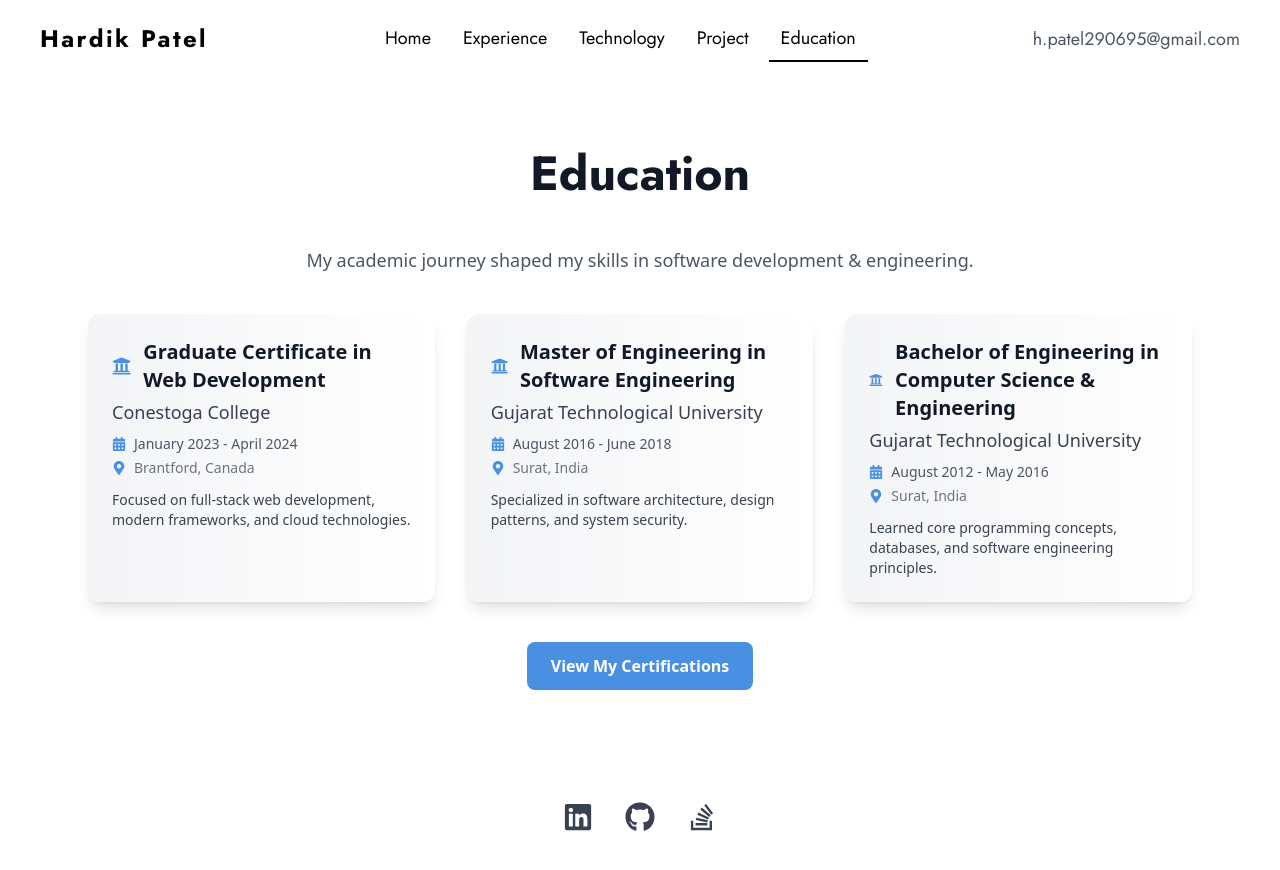
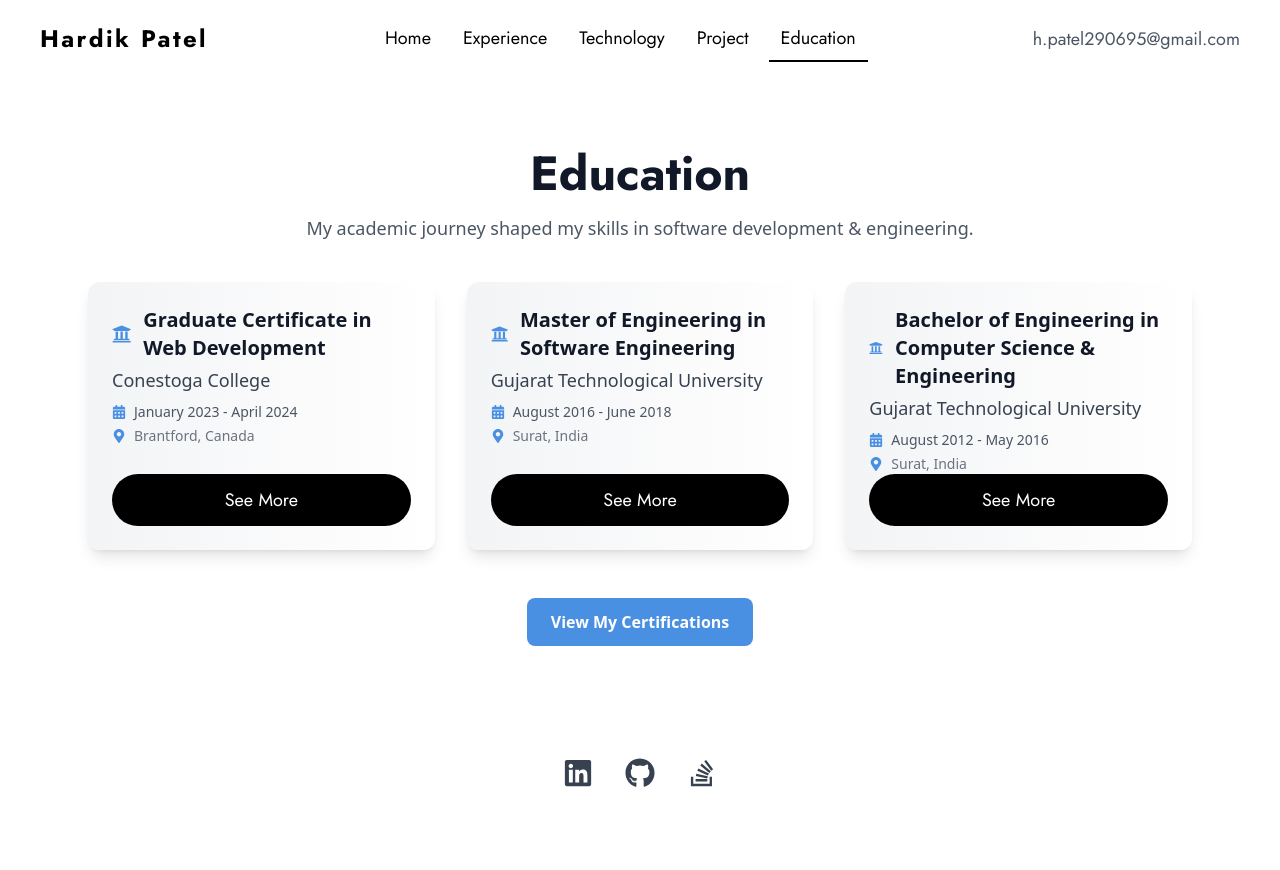
Before and after one commit to hardikpatel2906/my-portfolio, a React (Create React App) app: page /education in a window 1280 px wide. After the commit the page ends 828 px from the top, so only its background shows below. Built offline with nearby package versions, Linux system fonts and the light colour scheme.

Commit message:
Education and Experience design change

```diff
--- a/src/components/Education.js
+++ b/src/components/Education.js
@@ -1,47 +1,51 @@
-import React from "react";
+import React, { useState } from "react";
 import { FaMapMarkerAlt, FaCalendarAlt, FaUniversity } from "react-icons/fa";
 
 const educationData = [
     {
-        "course": "Graduate Certificate in Web Development",
-        "university": "Conestoga College",
-        "duration": "January 2023 - April 2024",
-        "place": "Brantford, Canada",
-        "description": "Focused on full-stack web development, modern frameworks, and cloud technologies."
+        course: "Graduate Certificate in Web Development",
+        university: "Conestoga College",
+        duration: "January 2023 - April 2024",
+        place: "Brantford, Canada",
+        description: "Focused on modern full-stack development including frontend frameworks, backend services, and automated testing. Built and tested web applications using Python and Mocha/Chai. Gained practical experience with RESTful APIs, Git workflows, and responsive UI design."
     },
     {
-        "course": "Master of Engineering in Software Engineering",
-        "university": "Gujarat Technological University",
-        "duration": "August 2016 - June 2018",
-        "place": "Surat, India",
-        "description": "Specialized in software architecture, design patterns, and system security."
+        course: "Master of Engineering in Software Engineering",
+        university: "Gujarat Technological University",
+        duration: "August 2016 - June 2018",
+        place: "Surat, India",
+        description: "Specialized in software architecture, design patterns, and system security."
     },
     {
-        "course": "Bachelor of Engineering in Computer Science & Engineering",
-        "university": "Gujarat Technological University",
-        "duration": "August 2012 - May 2016",
-        "place": "Surat, India",
-        "description": "Learned core programming concepts, databases, and software engineering principles."
+        course: "Bachelor of Engineering in Computer Science & Engineering",
+        university: "Gujarat Technological University",
+        duration: "August 2012 - May 2016",
+        place: "Surat, India",
+        description: "Learned core programming concepts, databases, and software engineering principles."
     }
 ];
 
 const Education = () => {
+    const [selectedCard, setSelectedCard] = useState(null);
+
+    const openModal = (edu) => setSelectedCard(edu);
+    const closeModal = () => setSelectedCard(null);
+
     return (
         <div className="max-w-6xl mx-auto p-6 py-12">
-            {/* Section Title with Subtitle */}
+            {/* Section Title */}
             <div className="text-center mb-10">
-            <h2 className="text-5xl font-bold text-center mb-12 font-Jost text-gray-900">
-                Education
-            </h2>
-                <p className="text-lg text-gray-600 mt-2">
+                <h2 className="text-5xl font-bold text-gray-900 font-Jost mb-4">Education</h2>
+                <p className="text-lg text-gray-600">
                     My academic journey shaped my skills in software development & engineering.
                 </p>
             </div>
 
-            {/* Education Cards */}
+            {/* Cards Grid */}
             <div className="grid gap-8 sm:grid-cols-1 md:grid-cols-2 lg:grid-cols-3">
                 {educationData.map((edu, index) => (
-                    <div key={index} className="bg-gradient-to-r from-gray-100 to-white shadow-lg rounded-xl p-6 transition-transform transform hover:scale-105 hover:shadow-2xl">
+                    <div key={index} className="bg-gradient-to-r from-gray-100 to-white shadow-lg rounded-xl p-6 flex flex-col justify-between hover:shadow-2xl transition-transform transform hover:scale-105">
+                        <div>
                             <div className="flex items-center space-x-3">
                                 <FaUniversity className="text-[#4A90E2] text-3xl" />
                                 <h3 className="text-xl font-semibold text-gray-900">{edu.course}</h3>
@@ -53,13 +57,51 @@
                             <p className="text-sm text-gray-500 mt-1 flex items-center">
                                 <FaMapMarkerAlt className="text-[#4A90E2] mr-2" /> {edu.place}
                             </p>
-                        <p className="text-sm text-gray-700 mt-3">{edu.description}</p>
+                        </div>
+                        <button
+                            onClick={() => openModal(edu)}
+                            className="bg-black rounded-full text-white px-6 py-3 font-Jost text-lg transition-all hover:bg-gray-800"
+                        >
+                            See More
+                        </button>
                     </div>
                 ))}
             </div>
 
+            {/* Modal */}
+            {selectedCard && (
+                <div className="fixed inset-0 bg-black bg-opacity-40 flex items-center justify-center z-50 px-4">
+                    <div className="bg-white rounded-lg p-6 max-w-md w-full relative shadow-xl max-h-[80vh] overflow-y-auto">
+                        <button
+                            onClick={closeModal}
+                            className="absolute top-2 right-4 text-gray-600 text-2xl hover:text-red-500"
+                        >
+                            &times;
+                        </button>
+
+                        <div className="space-y-2 font-Jost">
+                            <h3 className="text-xl font-semibold text-gray-900">{selectedCard.course}</h3>
+                            <p className="text-lg text-gray-700">{selectedCard.university}</p>
+                            <p className="text-sm text-gray-600 flex items-center">
+                                <FaCalendarAlt className="text-[#4A90E2] mr-2" /> {selectedCard.duration}
+                            </p>
+                            <p className="text-sm text-gray-500 flex items-center">
+                                <FaMapMarkerAlt className="text-[#4A90E2] mr-2" /> {selectedCard.place}
+                            </p>
+
+                            {/* Description with sentence breaks */}
+                            <div className="mt-4 space-y-2 text-sm text-gray-700">
+                                {selectedCard.description.split(". ").map((line, i) => (
+                                    <p key={i}>• {line.trim()}{line.endsWith('.') ? '' : '.'}</p>
+                                ))}
+                            </div>
+                        </div>
+                    </div>
+                </div>
+            )}
+
             {/* CTA Button */}
-            <div className="text-center mt-10">
+            <div className="text-center mt-12">
                 <button className="bg-[#4A90E2] text-white px-6 py-3 rounded-lg font-semibold hover:bg-[#357ABD] transition duration-300">
                     View My Certifications
                 </button>
--- a/src/components/Experience.js
+++ b/src/components/Experience.js
@@ -37,7 +37,7 @@
             {/* <h2 className="text-5xl font-bold text-center mb-12 font-Jost text-gray-900">
                 Experience
             </h2> */}
-            <h1 className="font-Jost text-5xl text-center">Experience</h1>
+            <h1 className="font-Jost text-5xl text-center">Professional Experience</h1>
             <div className="relative border-l-4 border-gray-300 mt-8">
                 {experiences.map((exp, index) => (
                     <motion.div
```
Lines whose indentation alone changed are shown as unchanged.
